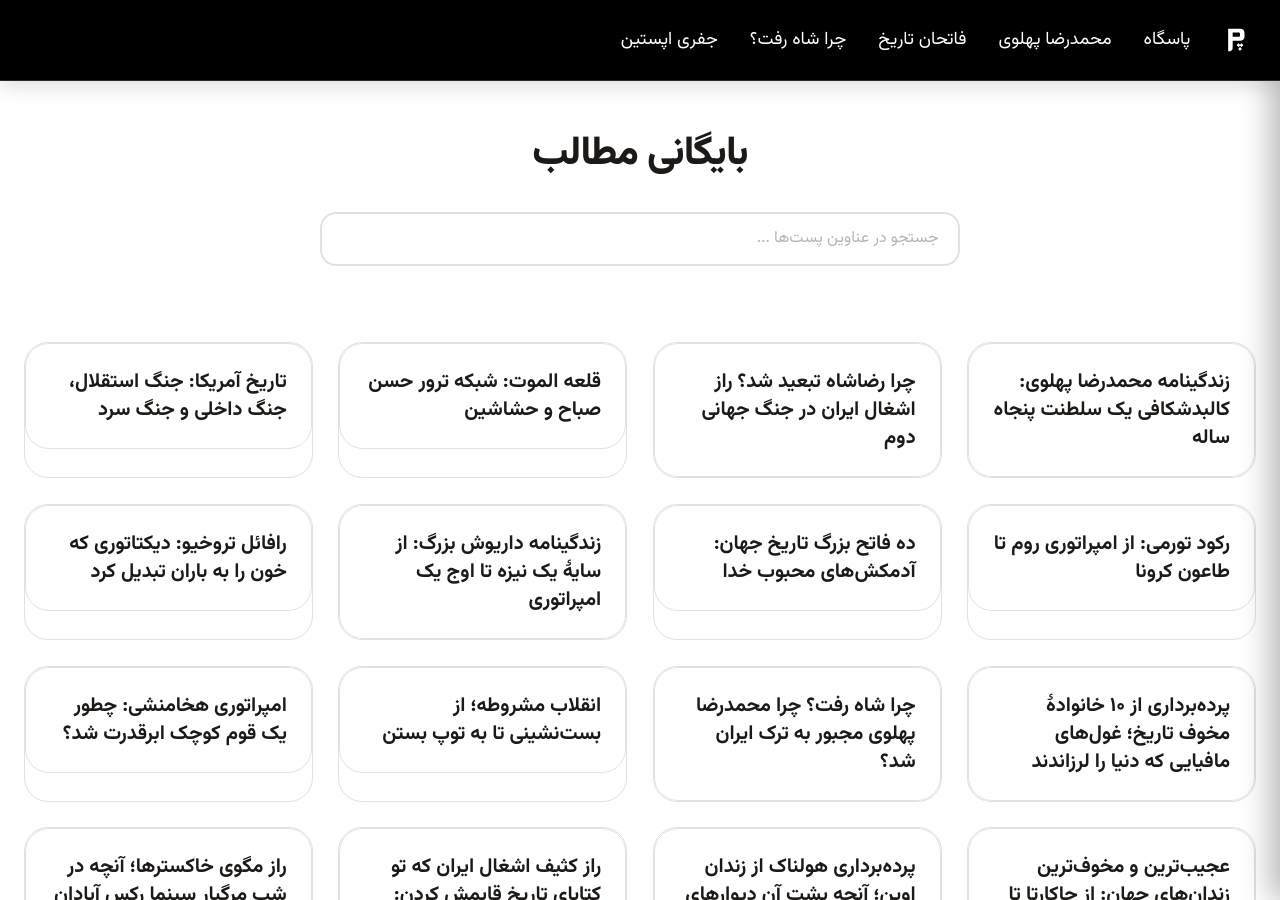
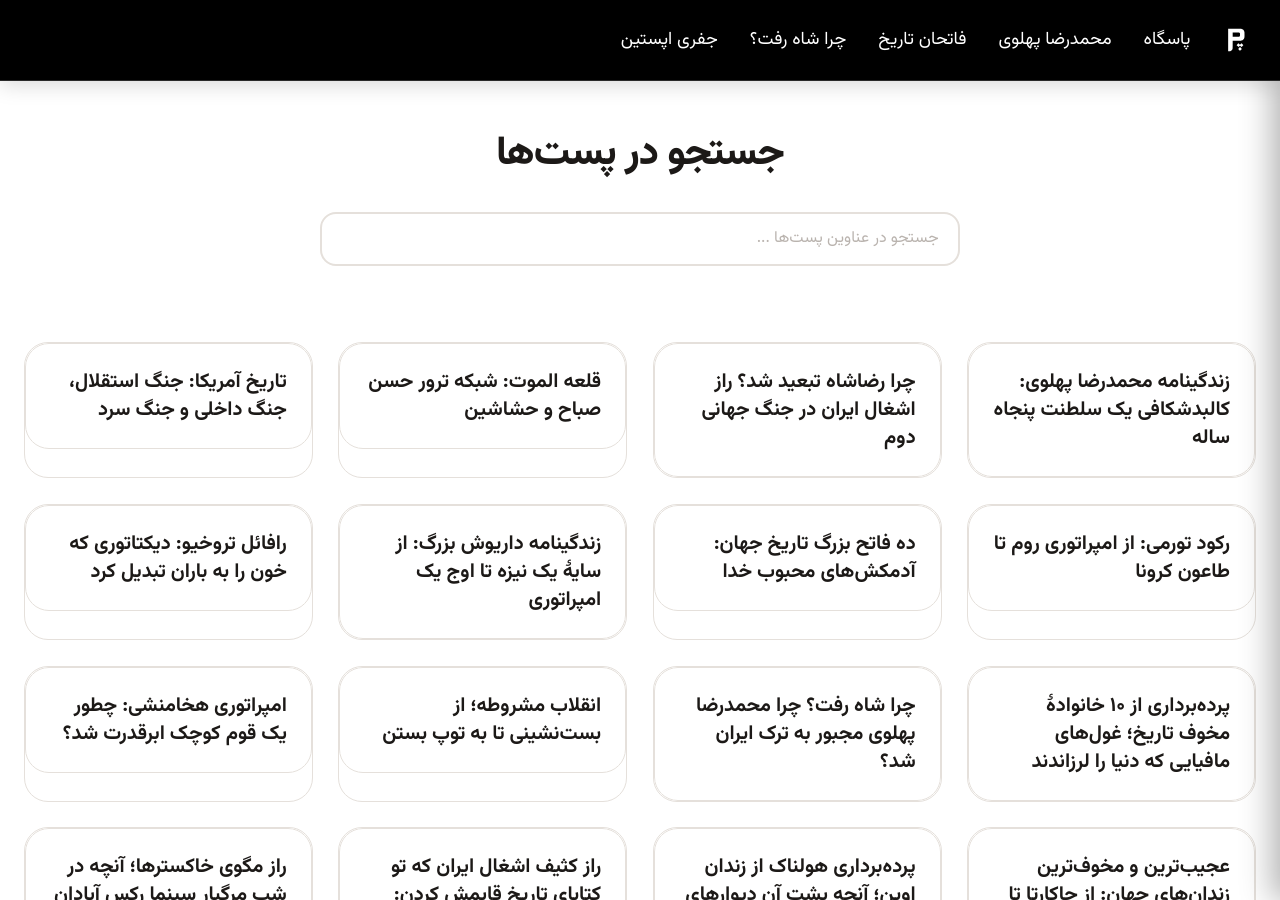
Before and after one commit to darkblog/darkblog.github.io, a Jekyll site: the page built from blog.html, in a window 1280 px wide and 900 px high. Built offline with Jekyll 4.4.1, drawn with Linux system fonts in a browser that asks for light colours; nearby versions of some CDN libraries.

Commit message:
Change header text from 'بایگانی مطالب' to 'جستجو در پست‌ها'

```diff
--- a/blog.html
+++ b/blog.html
@@ -511,7 +511,7 @@ layout: none
     <article class="main-content-inner">
 
       <header class="archive-header">
-        <h1>بایگانی مطالب</h1>
+        <h1>جستجو در پست‌ها</h1>
       </header>
 
       {% if site.posts.size > 0 %}
```
